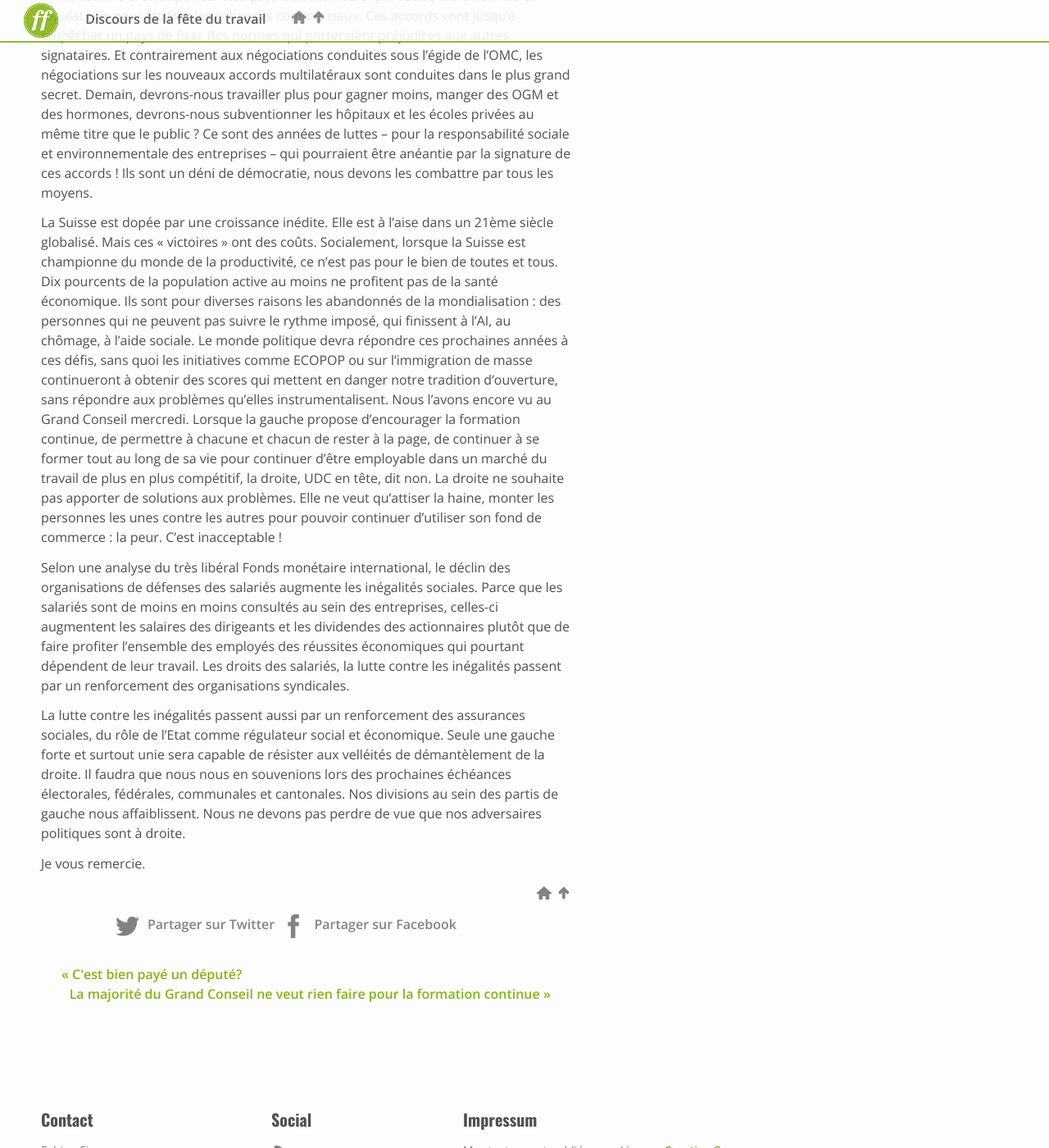
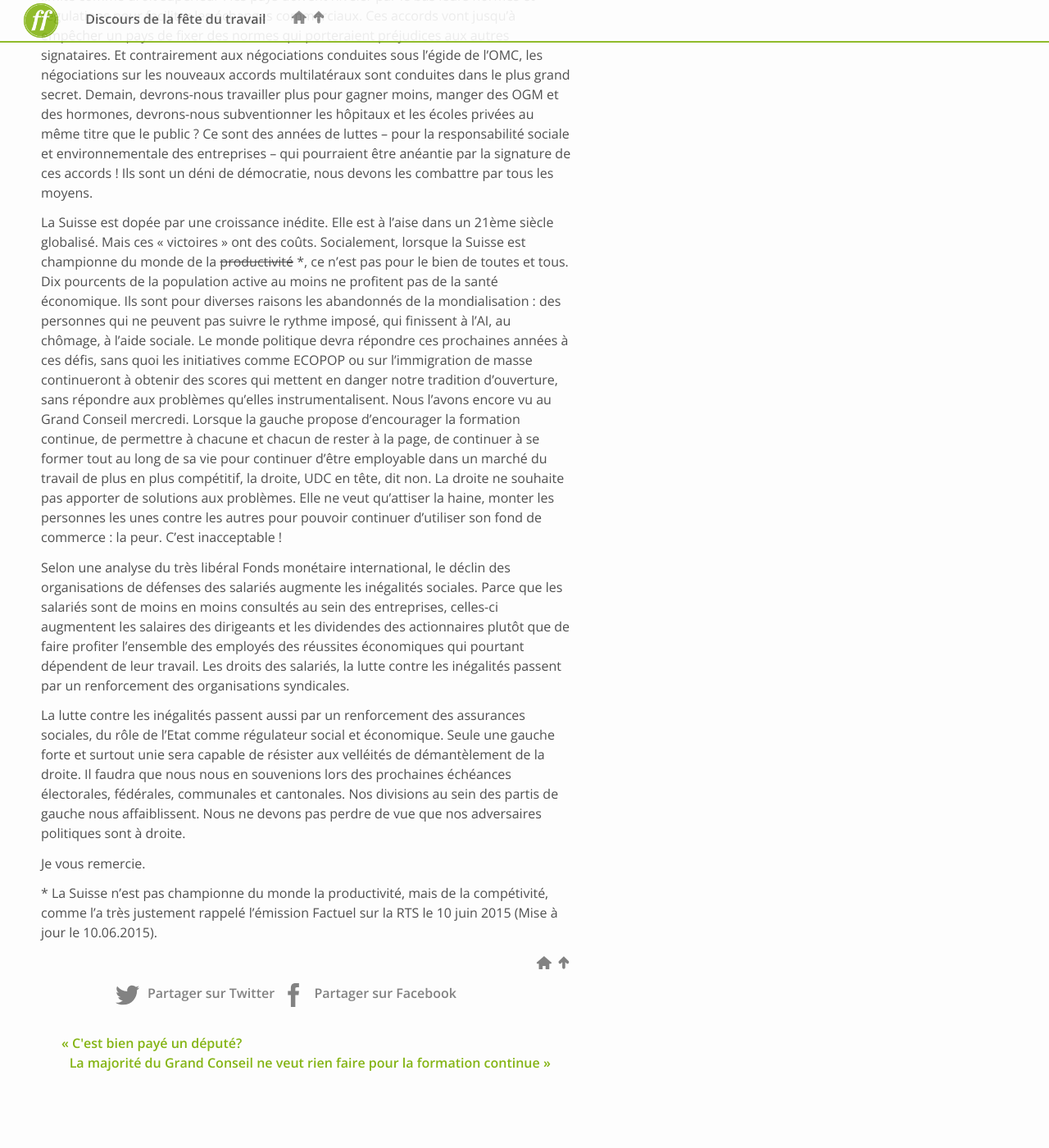
Before and after one commit to ffivaz/ffivaz.github.io, a Jekyll site: the page built from _posts/2015-05-01-discours-du-1er-mai.markdown, in a window 1280 px wide and 1400 px high, scrolled down 1288 px. Shown: the whole window at 82% size. Built offline with Jekyll 4.4.1, drawn with Linux system fonts in a browser that asks for light colours; nearby versions of some CDN libraries; comment, search, counter and statistics services are not loaded.

```diff
--- a/_posts/2006-02-14-pourquoi-un-blog.html
+++ b/_posts/2006-02-14-pourquoi-un-blog.html
@@ -13,8 +13,6 @@
   _sexybookmarks_shortUrl: 'File: /data/app/webapp/functions.php<br />Line: 7<br />Message:
     Too many connections'
 author:
-  login: ffivaz
-  email: info@fabienfivaz.ch
   display_name: Fabien Fivaz
   first_name: Fabien
   last_name: Fivaz
--- a/_posts/2015-05-01-discours-du-1er-mai.markdown
+++ b/_posts/2015-05-01-discours-du-1er-mai.markdown
@@ -29,7 +29,7 @@
 plus pour gagner moins, manger des OGM et des hormones, devrons-nous subventionner les hôpitaux et les écoles privées au même titre que le public ? Ce sont des années de luttes – pour la responsabilité sociale et
 environnementale des entreprises – qui pourraient être anéantie par la signature de ces accords ! Ils sont un déni de démocratie, nous devons les combattre par tous les moyens.
 
-La Suisse est dopée par une croissance inédite. Elle est à l’aise dans un 21ème siècle globalisé. Mais ces « victoires » ont des coûts. Socialement, lorsque la Suisse est championne du monde de la productivité,
+La Suisse est dopée par une croissance inédite. Elle est à l’aise dans un 21ème siècle globalisé. Mais ces « victoires » ont des coûts. Socialement, lorsque la Suisse est championne du monde de la ~~productivité~~ \*,
 ce n’est pas pour le bien de toutes et tous. Dix pourcents de la population active au moins ne profitent pas de la santé économique. Ils sont pour diverses raisons les abandonnés de la mondialisation : des personnes
 qui ne peuvent pas suivre le rythme imposé, qui finissent à l’AI, au chômage, à l’aide sociale. Le monde politique devra répondre ces prochaines années à ces défis, sans quoi les initiatives comme ECOPOP ou sur
 l’immigration de masse continueront à obtenir des scores qui mettent en danger notre tradition d’ouverture, sans répondre aux problèmes qu’elles instrumentalisent. Nous l’avons encore vu au Grand Conseil mercredi.
@@ -46,3 +46,5 @@
 Nous ne devons pas perdre de vue que nos adversaires politiques sont à droite.
 
 Je vous remercie.
+
+\* La Suisse n'est pas championne du monde la productivité, mais de la compétivité, comme l'a très justement rappelé l'émission Factuel sur la RTS le 10 juin 2015 (Mise à jour le 10.06.2015).
```
